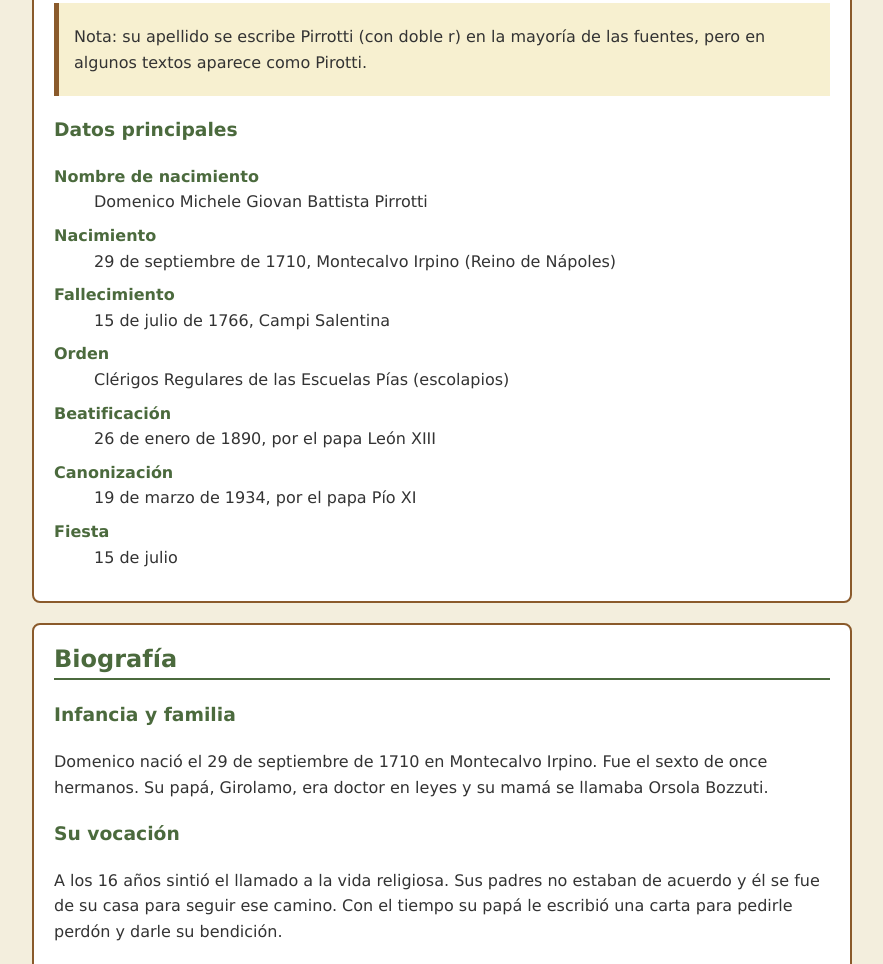
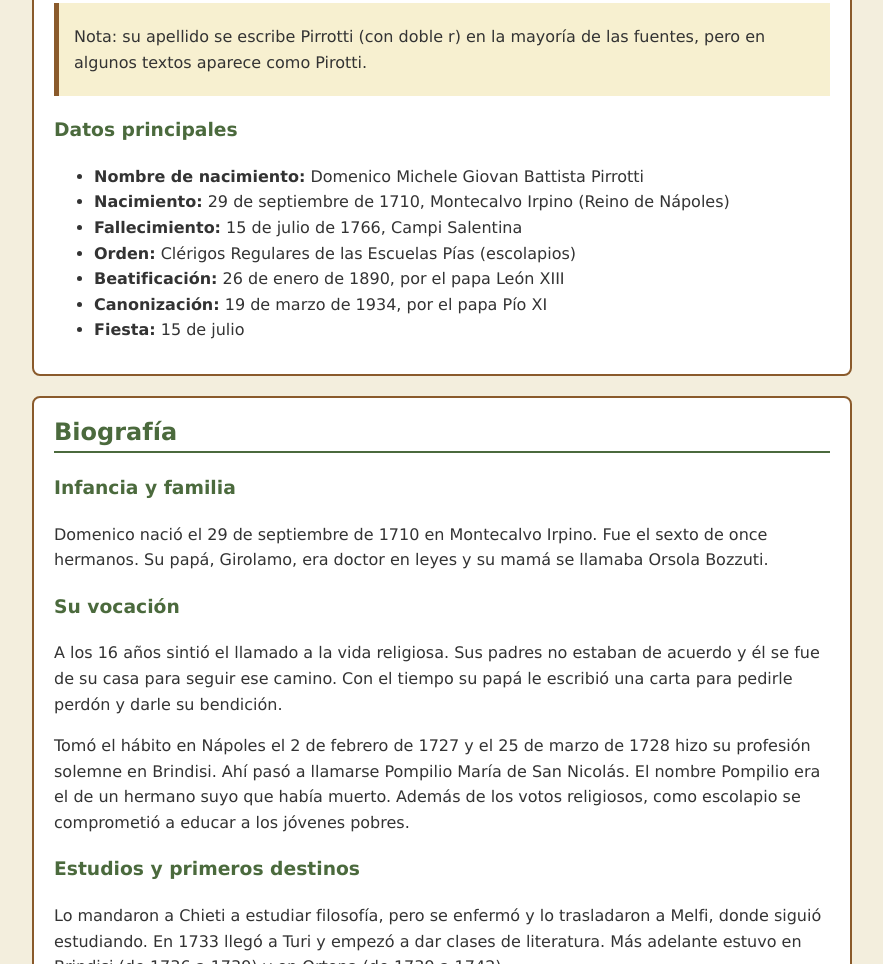
Before and after one commit to Equipo4Informatica3C/Proyecto, a plain HTML site: page index.html in a window 1280 px wide. Shown: the part 815-1779 px from the top of the page, without its empty margins (198-1081 px from the left). Drawn offline with Linux system fonts and the light colour scheme.

Commit message:
Update index.html

```diff
--- a/index.html
+++ b/index.html
@@ -47,22 +47,15 @@
             </aside>
 
             <h3>Datos principales</h3>
-            <dl class="ficha">
-                <dt>Nombre de nacimiento</dt>
-                <dd>Domenico Michele Giovan Battista Pirrotti</dd>
-                <dt>Nacimiento</dt>
-                <dd>29 de septiembre de 1710, Montecalvo Irpino (Reino de Nápoles)</dd>
-                <dt>Fallecimiento</dt>
-                <dd>15 de julio de 1766, Campi Salentina</dd>
-                <dt>Orden</dt>
-                <dd>Clérigos Regulares de las Escuelas Pías (escolapios)</dd>
-                <dt>Beatificación</dt>
-                <dd>26 de enero de 1890, por el papa León XIII</dd>
-                <dt>Canonización</dt>
-                <dd>19 de marzo de 1934, por el papa Pío XI</dd>
-                <dt>Fiesta</dt>
-                <dd>15 de julio</dd>
-            </dl>
+            <ul class="ficha">
+    <li><strong>Nombre de nacimiento:</strong> Domenico Michele Giovan Battista Pirrotti</li>
+    <li><strong>Nacimiento:</strong> 29 de septiembre de 1710, Montecalvo Irpino (Reino de Nápoles)</li>
+    <li><strong>Fallecimiento:</strong> 15 de julio de 1766, Campi Salentina</li>
+    <li><strong>Orden:</strong> Clérigos Regulares de las Escuelas Pías (escolapios)</li>
+    <li><strong>Beatificación:</strong> 26 de enero de 1890, por el papa León XIII</li>
+    <li><strong>Canonización:</strong> 19 de marzo de 1934, por el papa Pío XI</li>
+    <li><strong>Fiesta:</strong> 15 de julio</li>
+</ul>
         </section>
 
         <section id="biografia">
```
